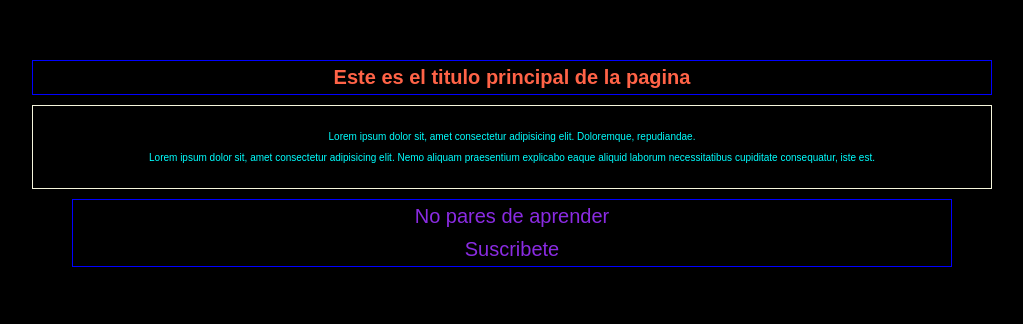
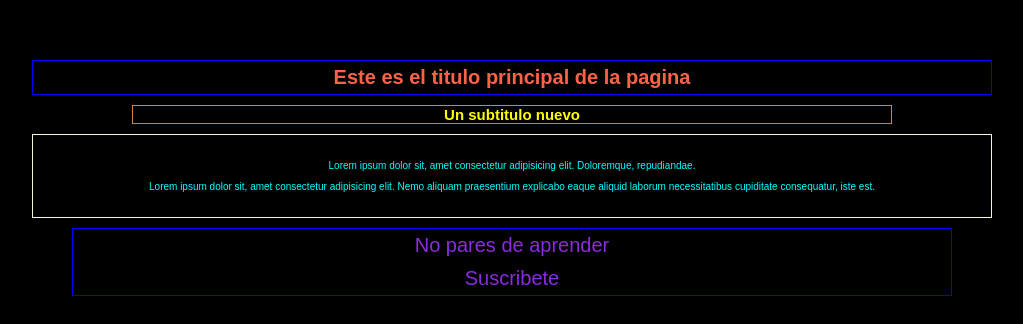
Before and after one commit to SaitoM17/proyecto2, a plain HTML site: page index.html in a window 1280 px wide. Shown: the whole page, without its empty margins (128-1151 px from the left). Drawn offline with Linux system fonts and the light colour scheme.

Commit message:
agragamos un subtitulo y su borde :)

```diff
--- a/css/style.css
+++ b/css/style.css
@@ -29,6 +29,13 @@ header h1{
     color: tomato;
 }
 
+.sub{
+    color: yellow;
+    text-align: center;
+    margin: 0rem 20rem 1rem 20rem;
+    border: 1px solid peru;
+}
+
 .container{
     text-align: center;
     justify-content: center;
--- a/index.html
+++ b/index.html
@@ -11,7 +11,7 @@
     <header>
       <h1>Este es el titulo principal de la pagina</h1>
     </header>
-
+    <h2 class="sub">Un subtitulo nuevo</h2>
     <main class="container">
       <p>
         Lorem ipsum dolor sit, amet consectetur adipisicing elit. Doloremque,
```
